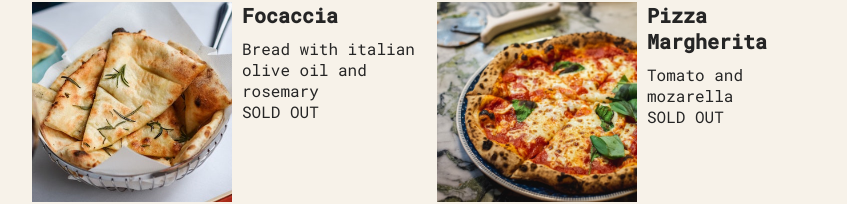
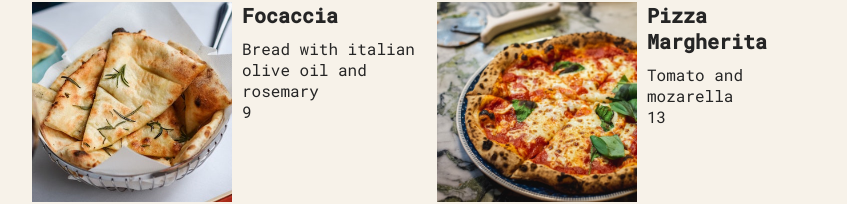
Before and after one commit to yukijina/pizza-menu-app, a React (Create React App) app: page / in a window 1280 px wide. Shown: the part 455-659 px from the top of the page, without its empty margins (208-1055 px from the left). Built offline with nearby package versions, Linux system fonts and the light colour scheme.

Commit message:
fixed price/sold out operator

```diff
--- a/src/components/Pizza.js
+++ b/src/components/Pizza.js
@@ -7,7 +7,7 @@ export default function Pizza({ pizza }) {
       <div>
         <h3>{pizza.name}</h3>
         <p>{pizza.ingredients}</p>
-        <span>{!pizza.soldOut ? 'SOLD OUT' : +pizza.price + 3}</span>
+        <span>{pizza.soldOut ? 'SOLD OUT' : +pizza.price + 3}</span>
       </div>
     </div>
   );
```
